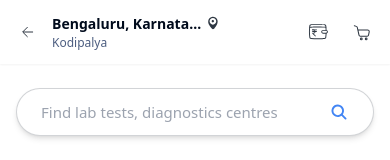
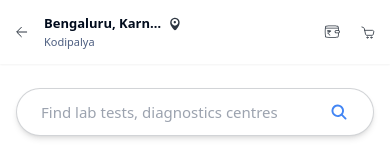
Before and after one commit to Sooraj2003/medibuddy-fe-cursor, a React (Vite) app: page / in a window 390 px wide. Shown: the top 160 px of the page. Built offline with nearby package versions, Linux system fonts and the light colour scheme; no server answers.

Commit message:
Navbar fix

```diff
--- a/src/components/Navbar.jsx
+++ b/src/components/Navbar.jsx
@@ -1,17 +1,17 @@
 const Navbar = () => {
   return (
-    <div className="navbar bg-[#FFFFFF] px-3 md:px-10 py-2 md:py-4 shadow-sm fixed top-0 w-full z-50">
-      <div className="flex-1">
+    <div className="navbar bg-[#FFFFFF] px-2 md:px-10 py-2 md:py-4 shadow-sm fixed top-0 w-full z-50">
+      <div className="flex-1 min-w-0">
         <div className="flex items-center gap-2 md:gap-4">
           {/* Back Arrow */}
-          <button className="w-8 md:w-10 h-8 md:h-10 flex items-center justify-center hover:bg-[#F7FAFF] rounded-full transition-colors">
+          <button className="w-7 md:w-10 h-7 md:h-10 flex-shrink-0 flex items-center justify-center hover:bg-[#F7FAFF] rounded-full transition-colors">
             <img className="w-4 md:w-6" src="/assets/arrow-left.svg" alt="Back" />
           </button>
 
           {/* Location Info */}
-          <div className="flex flex-col">
+          <div className="flex flex-col min-w-0">
             <div className="flex items-center gap-1 md:gap-1.5">
-              <span className="text-[14px] md:text-[20px] font-semibold text-[#000B1C] truncate max-w-[150px] md:max-w-none">
+              <span className="text-[13px] md:text-[20px] font-semibold text-[#000B1C] truncate max-w-[120px] md:max-w-none">
                 Bengaluru, Karnataka
               </span>
               <img
@@ -20,7 +20,7 @@ const Navbar = () => {
                 alt="GPS"
               />
             </div>
-            <span className="text-[12px] md:text-[16px] text-[#4D5E80]">
+            <span className="text-[11px] md:text-[16px] text-[#4D5E80] truncate max-w-[120px] md:max-w-none">
               Kodipalya
             </span>
           </div>
@@ -28,17 +28,17 @@ const Navbar = () => {
       </div>
 
       {/* Right Icons */}
-      <div className="flex items-center gap-3 md:gap-6">
-        <button className="w-8 md:w-11 h-8 md:h-11 flex items-center justify-center hover:bg-[#F7FAFF] rounded-full transition-colors">
+      <div className="flex items-center gap-2 md:gap-6 ml-2 md:ml-0">
+        <button className="w-7 md:w-11 h-7 md:h-11 flex-shrink-0 flex items-center justify-center hover:bg-[#F7FAFF] rounded-full transition-colors">
           <img
-            className="w-5 md:w-7"
+            className="w-4 md:w-7"
             src="/assets/Wallet.svg"
             alt="Wallet"
           />
         </button>
-        <button className="w-8 md:w-11 h-8 md:h-11 flex items-center justify-center hover:bg-[#F7FAFF] rounded-full transition-colors">
+        <button className="w-7 md:w-11 h-7 md:h-11 flex-shrink-0 flex items-center justify-center hover:bg-[#F7FAFF] rounded-full transition-colors">
           <img
-            className="w-5 md:w-7"
+            className="w-4 md:w-7"
             src="/assets/Cart.svg"
             alt="Cart"
           />
```
